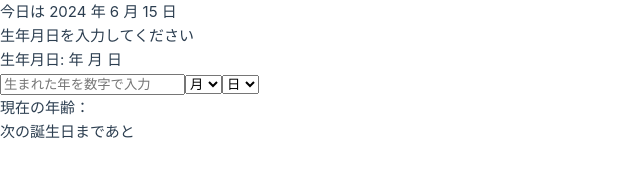
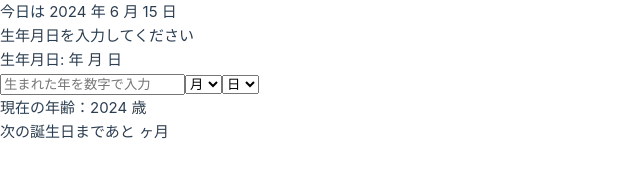
Before and after one commit to Ayumi-Moriyama/age-calculation, a Vue app: page / in a window 1280 px wide. Shown: the top 194 px of the page, without its empty margins (0-640 px from the left). Built offline with nearby package versions, Linux system fonts and the light colour scheme.

Commit message:
何か月後に誕生日がくるかの計算を追加

```diff
--- a/src/App.vue
+++ b/src/App.vue
@@ -1,5 +1,5 @@
 <script setup>
-import { ref } from 'vue'
+import { ref , computed } from 'vue'
 // const count = ref(0)
 const date = new Date()
 const year = date.getFullYear()
@@ -8,9 +8,38 @@ const year = date.getFullYear()
 const month = date.getMonth() +1
 const day = date.getDate()
 
+// ユーザーの生年月日
 const selectedMonth = ref('')
 const selectedDay = ref('')
-const userInput = ref('')
+const userInputYear = ref('')
+
+// 現在の月と誕生月を比較して絶対値で返す
+// 誕生月が現在の月以上の数字のとき 7-7=0 10-7=3 12-7=5 →誕生月から現在の月を引く
+// 誕生月が現在の月より小さいときは 6-7=-1 3-7=-4 12-4=8 →12から絶対値を引く
+
+const difference = function (month, selectedMonth) {
+  return Math.abs(month - selectedMonth)
+}
+
+// 次の誕生日までの月数を計算するcomputedプロパティ
+const userBirthMonth = computed(() => {
+  if (!selectedMonth.value) return ''
+  const birthMonth = parseInt(selectedMonth.value)
+  if (birthMonth >= month) {
+    return birthMonth - month
+  } else {
+    return 12 - (month - birthMonth)
+  }
+})
+
+// 間違っているコード
+// const userBirthMonth = computed(() => {
+//   if (selectedMonth < month)
+//     return 12 - difference
+//   else
+//     return difference
+// })
+
 
 </script>
 
@@ -19,12 +48,12 @@ const userInput = ref('')
   <p>生年月日を入力してください</p>
   <div>
     生年月日:
-      {{ userInput }} 年
+      {{ userInputYear }} 年
       {{ selectedMonth }} 月
       {{ selectedDay }} 日
   </div>
   <div>
-    <input v-model.number="userInput" placeholder="生まれた年を数字で入力" />
+    <input v-model.number="userInputYear" placeholder="生まれた年を数字で入力" />
 
     <select v-model.number="selectedMonth">
       <option disabled value="">月</option>
@@ -78,7 +107,6 @@ const userInput = ref('')
     </select>
   </div>
 
-  <p>現在の年齢：</p>
-  <p>次の誕生日まであと</p>
-  <!-- <button @click="count++">Count is: {{ count }}</button> -->
+  <p>現在の年齢：{{ year - userInputYear }} 歳</p>
+  <p>次の誕生日まであと{{ userBirthMonth }} ヶ月</p>
 </template>
```
Also changed, not shown: 1 other file (tests, documents, lock files or other folders).
